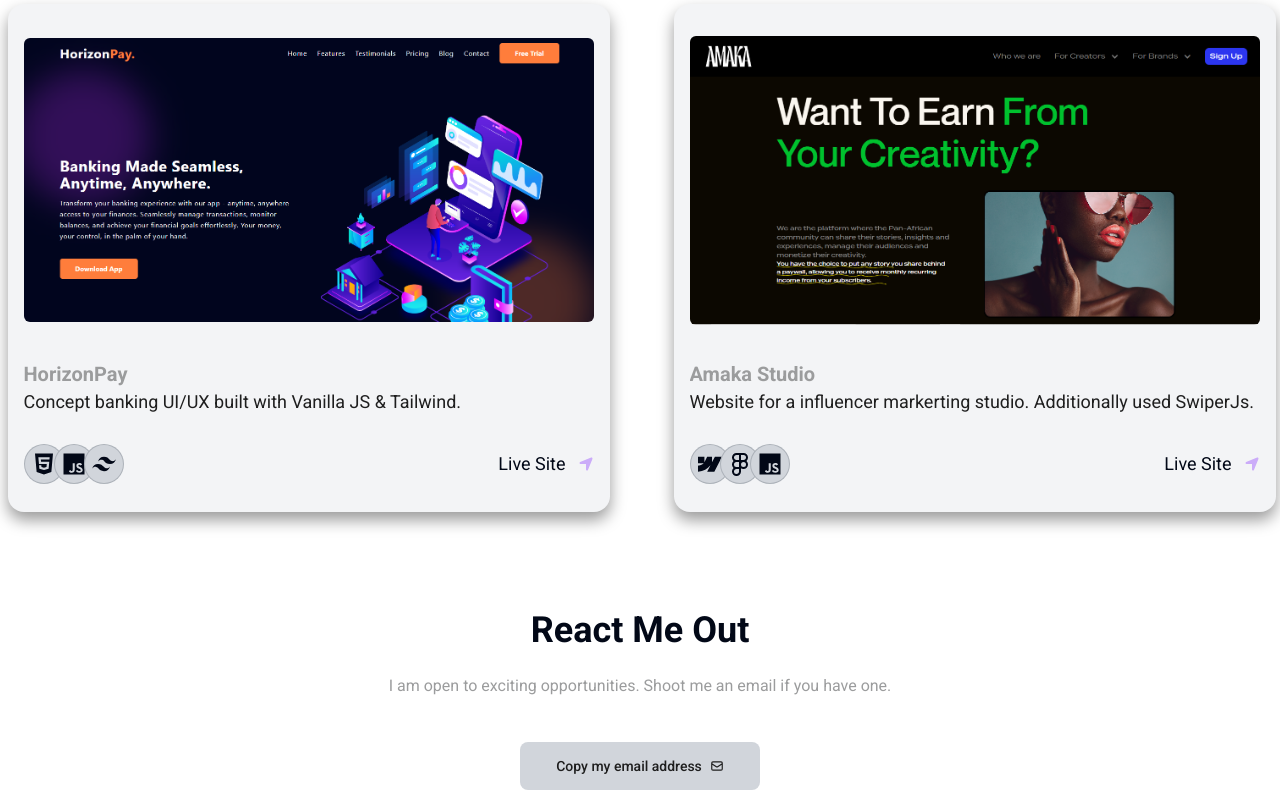
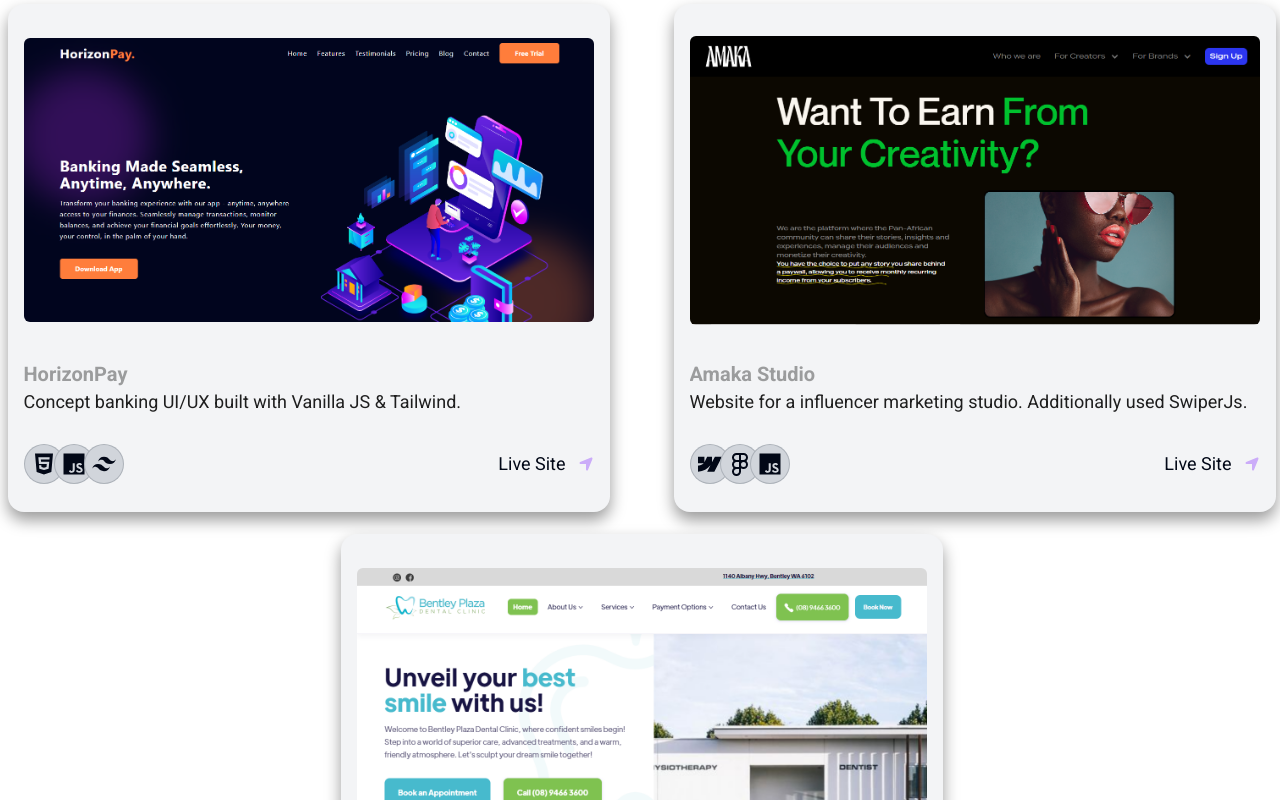
Before and after one commit to AyushScripts/portfolio-refresh, a Next.js app: page / in a window 1280 px wide. Shown: the part 2000-2800 px from the top of the page. Built offline with nearby package versions, Linux system fonts and the light colour scheme.

Commit message:
Added a new project

```diff
--- a/data/index.ts
+++ b/data/index.ts
@@ -158,9 +158,17 @@
   {
     id: 4,
     title: "Amaka Studio",
-    des: "Website for a influencer markerting studio. Additionally used SwiperJs.",
+    des: "Website for a influencer marketing studio. Additionally used SwiperJs.",
     img: "/Amaka.png",
     iconLists: [FaWebflow, LuFigma, IoLogoJavascript],
     link: "https://more.amaka.studio",
   },
+  {
+    id: 5,
+    title: "Bentley Dental Plaza",
+    des: "Website for a dental clinic in Australia. Webflow Template Customization",
+    img: "/Bentley.png",
+    iconLists: [FaWebflow, IoLogoJavascript],
+    link: "https://more.amaka.studio",
+  },
 ] as const;
```
Also changed, not shown: public/Bentley.png (added).
